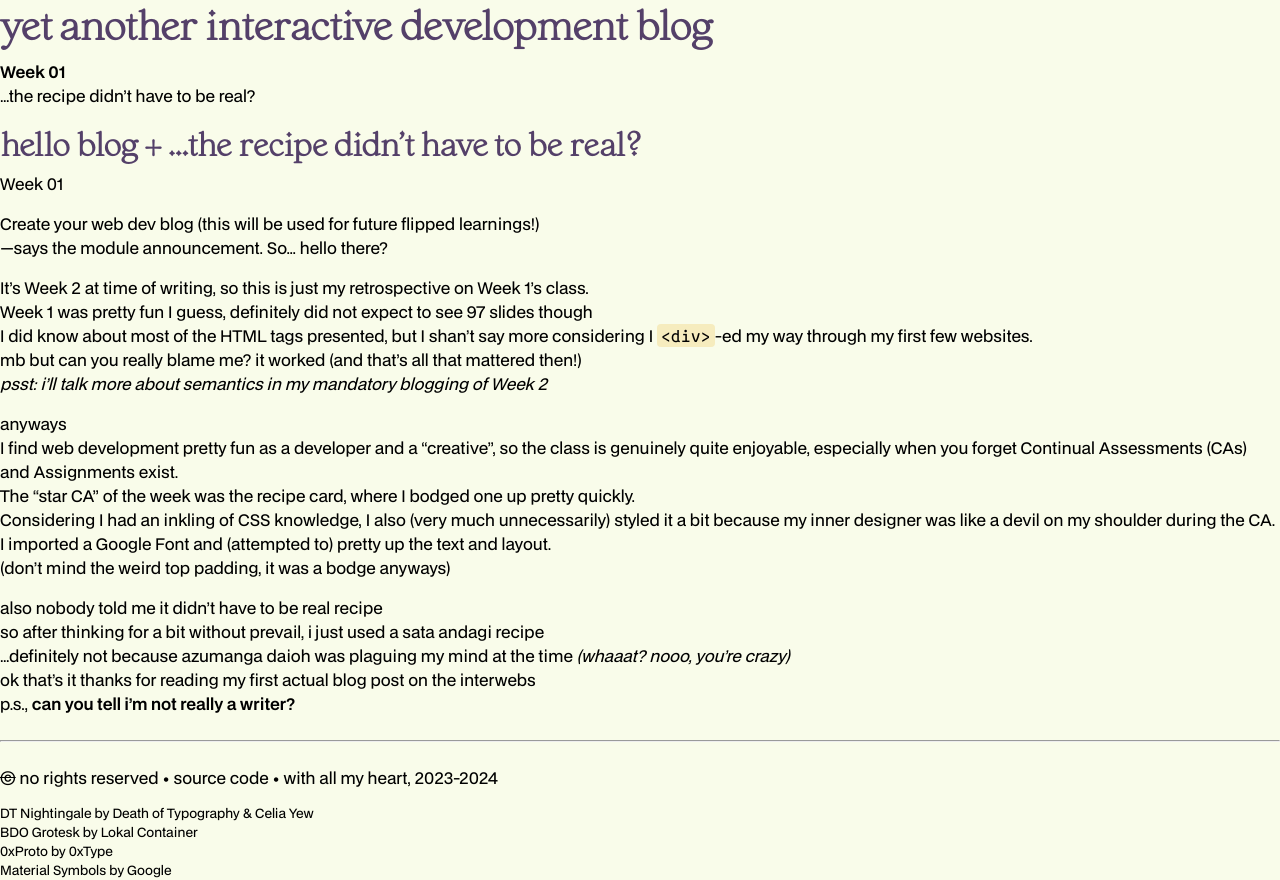
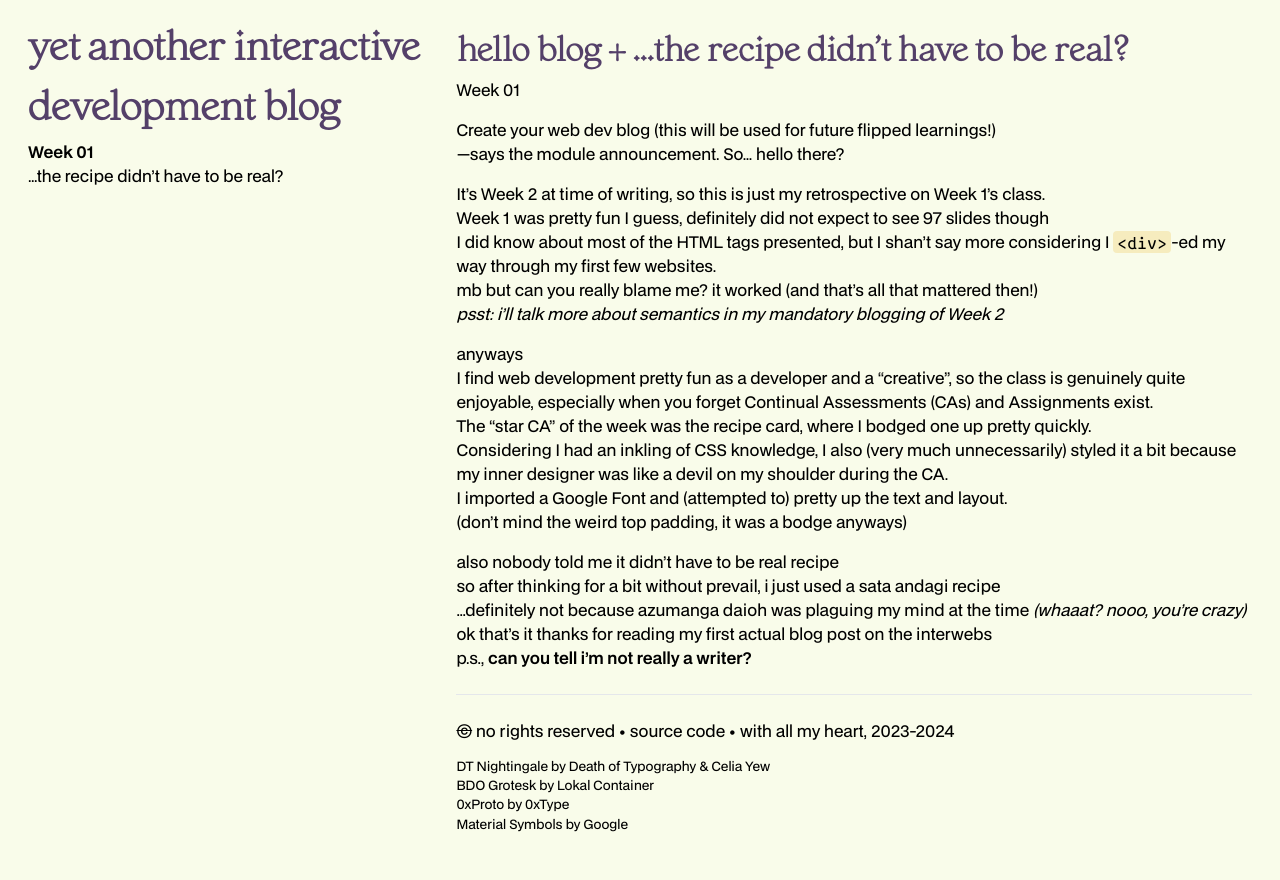
Before and after one commit to markjoshwel/yanindeb, a website: page public/index.html in a window 1280 px wide. After the commit the page ends 854 px from the top, so only its background shows below. Drawn offline with Linux system fonts and the light colour scheme.

Commit message:
site: prototype

```diff
--- a/public/index.html
+++ b/public/index.html
@@ -8,7 +8,7 @@
     <meta name="viewport" content="width=device-width, initial-scale=1.0" />
     <!-- style placeholder -->
 
-    <!-- <link rel="stylesheet" href="./style.tailwind.css"> -->
+    <link rel="stylesheet" href="./style.tailwind.css">
     <link rel="stylesheet" href="./style.css" />
   </head>
 
@@ -112,7 +112,7 @@
       </section>
     </main>
 
-    <footer>
+    <footer class="display: none !important;">
       <hr />
       <section class="footer">
         <p>
--- a/public/style.css
+++ b/public/style.css
@@ -83,10 +83,12 @@ h6 {
 }
 
 /* typography */
-* i, * em {
+* i,
+* em {
   font-style: italic;
 }
-* b, * strong {
+* b,
+* strong {
   font-weight: bold;
   font-weight: 600;
 }
@@ -104,7 +106,7 @@ h1 {
   font-size: 2.5rem;
 }
 h2 {
-  font-size: 2rem;
+  font-size: 2.1rem;
 }
 h3 {
   font-size: 1.5rem;
@@ -135,6 +137,15 @@ code {
 body {
   font-family: "BDO Grotesk", sans-serif;
   background-color: var(--colour-neutral);
+
+  margin-top: 1.25rem;
+  margin-bottom: 1.25rem;
+  margin-left: 1.75rem;
+  margin-right: 1.75rem;
+
+  display: grid;
+  grid-template-rows: auto 1fr;
+  grid-template-columns: minmax(0, 35%) auto;
 }
 
 /* header: navbar */
@@ -147,7 +158,15 @@ main > * {
   margin-top: 1rem;
 }
 
+main > header {
+  margin-top: 0.5rem !important;
+}
+
 /* footer */
+footer {
+  grid-row: 2;
+  grid-column: 2/3;
+}
 
 footer > * {
   margin-top: 0.85rem;
@@ -162,3 +181,5 @@ footer > hr {
   font-size: 0.8rem;
   font-weight: 400;
 }
+
+/* tailwind prototyping */
```
Also changed, not shown: public/style.tailwind.css.
